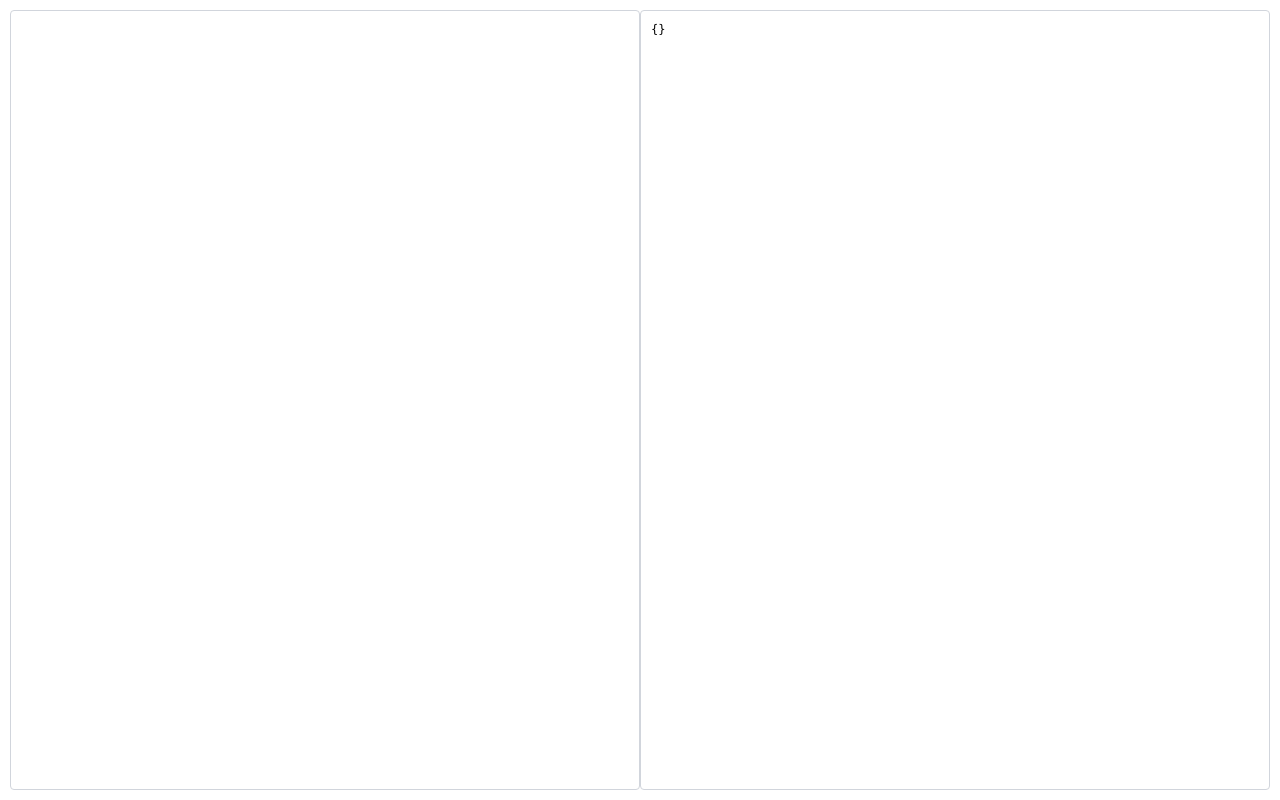
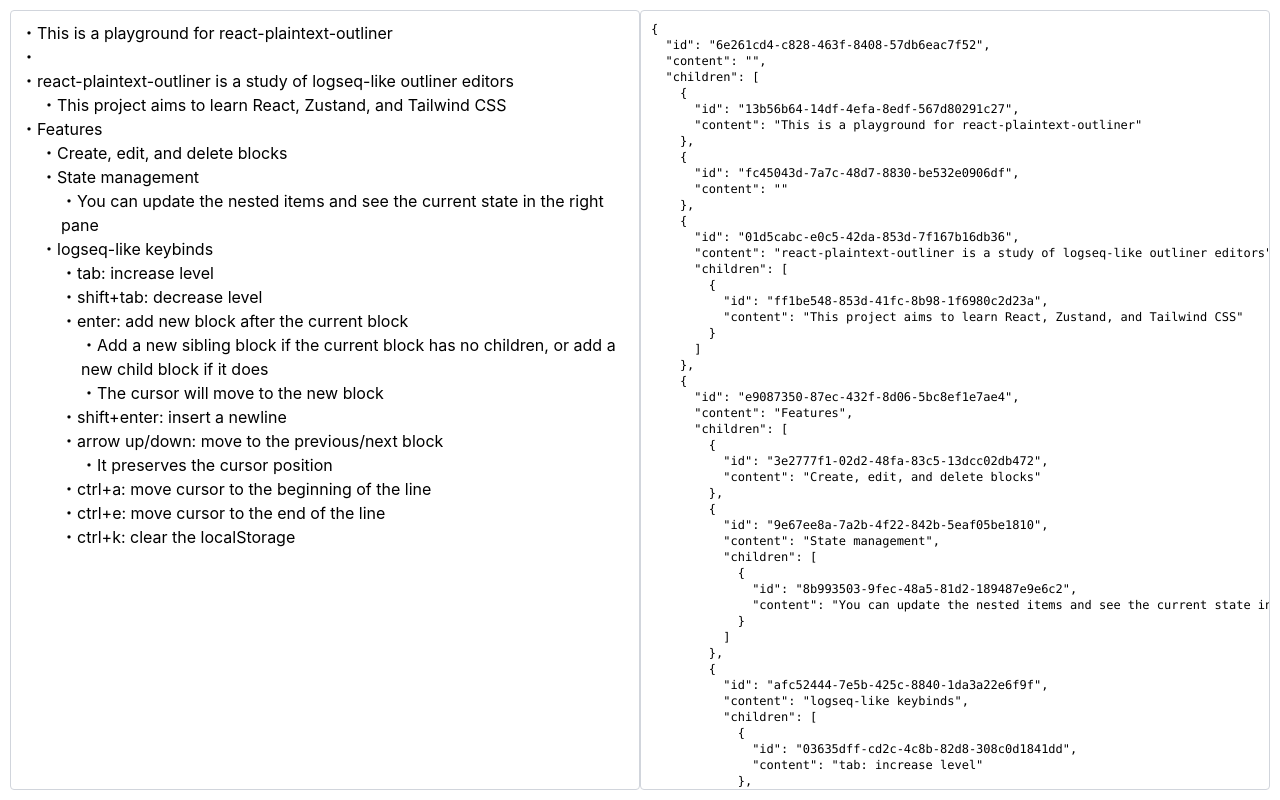
Before and after one commit to oshikiri/react-plaintext-outliner, a React (Vite) app: page / in a window 1280 px wide. Built offline with nearby package versions, Linux system fonts and the light colour scheme.

Commit message:
Fix empty localstorage case (#12)

```diff
--- a/src/state.ts
+++ b/src/state.ts
@@ -5,8 +5,10 @@
 import { initialPage } from "./data";
 
 const rootBlockKey = "rootBlock";
-const rootBlock =
-  JSON.parse(localStorage.getItem(rootBlockKey) || "{}") || initialPage;
+const rootBlockFromLocalStorage = localStorage.getItem(rootBlockKey);
+const rootBlock = rootBlockFromLocalStorage
+  ? JSON.parse(rootBlockFromLocalStorage)
+  : initialPage;
 
 export const useStore = create((set, get: any) => ({
   rootBlock: createBlock(rootBlock),
```
